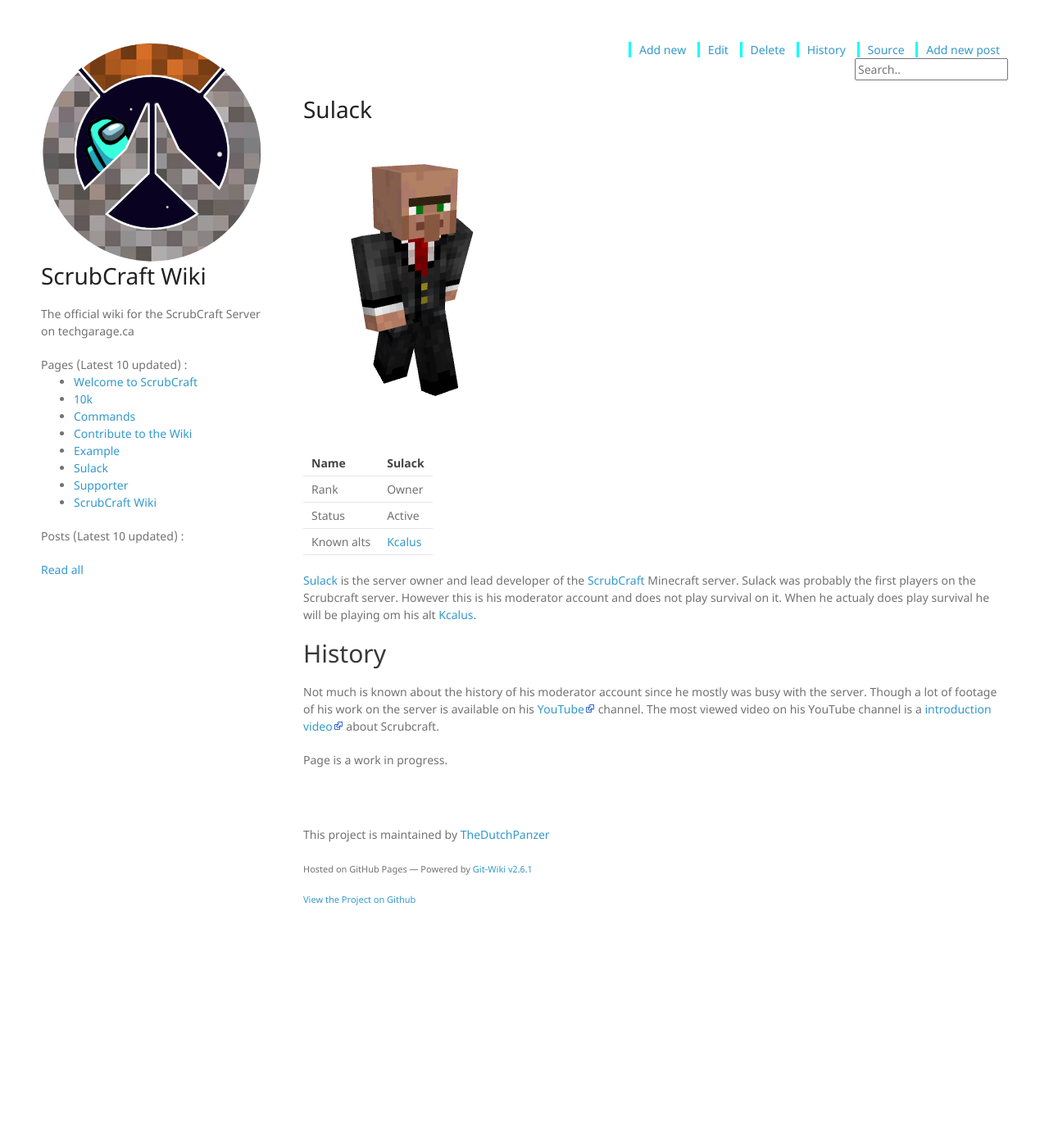
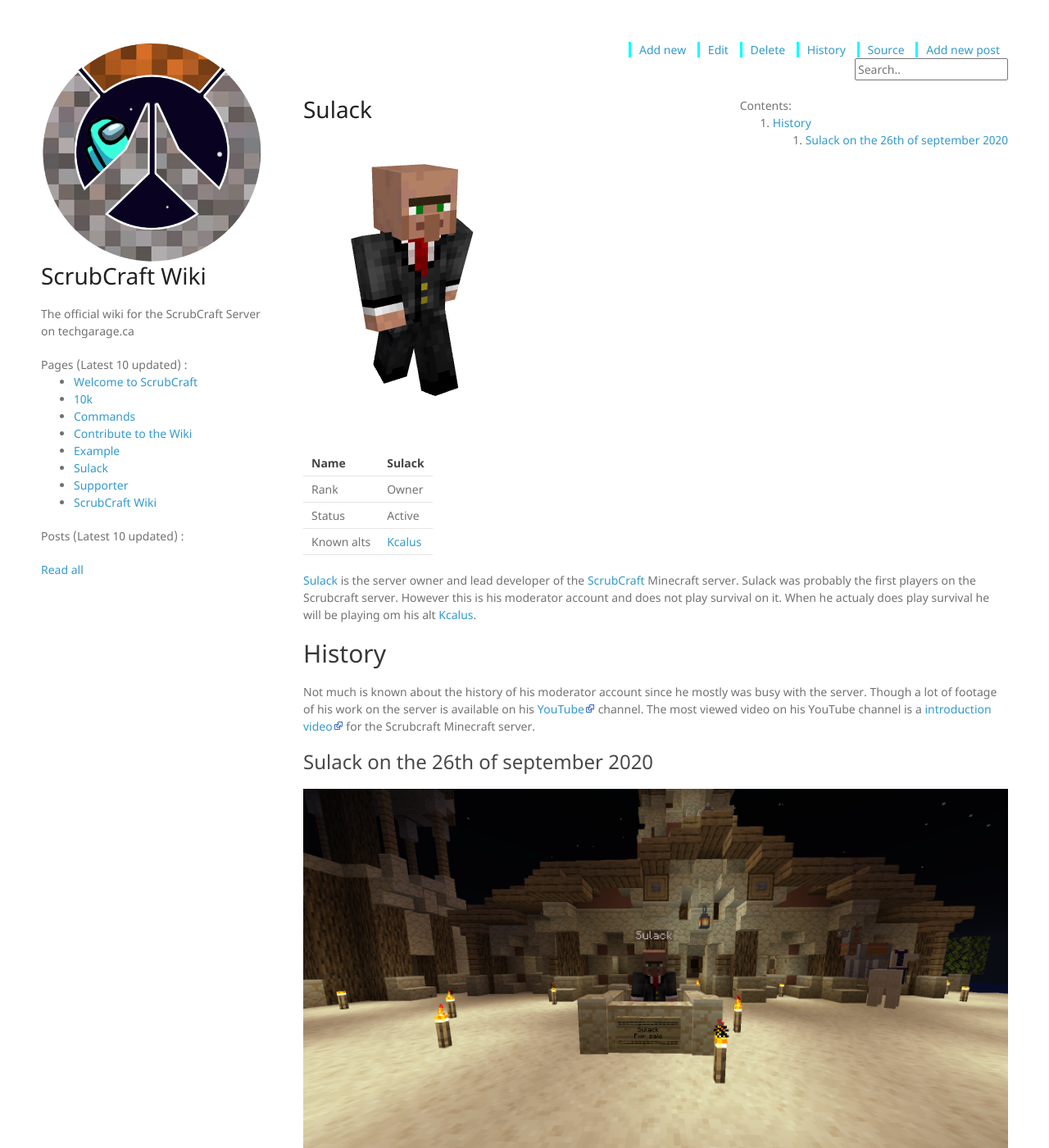
Before and after one commit to TheDutchPanzer/wiki, a Jekyll site: the page built from wiki/sulack.md, in a window 1280 px wide and 1400 px high. Shown: the whole window at 82% size. Built offline with Jekyll 4.4.1, drawn with Linux system fonts in a browser that asks for light colours; nearby versions of some CDN libraries; our own code applies the rules of GitHub Pages for plain Markdown files.

Commit message:
Update sulack.md

```diff
--- a/wiki/sulack.md
+++ b/wiki/sulack.md
@@ -1,6 +1,6 @@
 # Sulack
 
-![DynMap](https://github.com/TheDutchPanzer/wiki/blob/master/assets/images/Sulack.png)
+![Sulack](https://github.com/TheDutchPanzer/wiki/blob/master/assets/images/Sulack.png)
 
 | Name          | Sulack        |
 |---------------|---------------|
@@ -12,7 +12,10 @@
 
 ## History
 
-Not much is known about the history of his moderator account since he mostly was busy with the server. Though a lot of footage of his work on the server is available on his [YouTube](https://www.youtube.com/channel/UCBYO5axZoTcEEX_FQKsDFrQ) channel. The most viewed video on his YouTube channel is a [introduction video](https://youtu.be/T9J56Wdcx98) about Scrubcraft.
+Not much is known about the history of his moderator account since he mostly was busy with the server. Though a lot of footage of his work on the server is available on his [YouTube](https://www.youtube.com/channel/UCBYO5axZoTcEEX_FQKsDFrQ) channel. The most viewed video on his YouTube channel is a [introduction video](https://youtu.be/T9J56Wdcx98) for the Scrubcraft Minecraft server.
+
+### Sulack on the 26th of september 2020
+![Sulack](https://github.com/TheDutchPanzer/wiki/blob/master/assets/images/2020-09-26_22.24.09.png)
 
 
 Page is a work in progress.
```
